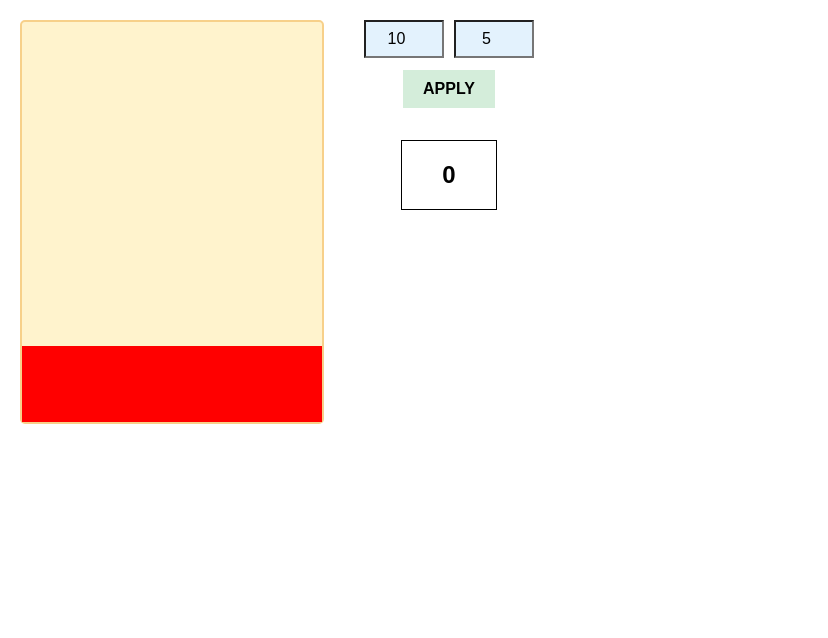
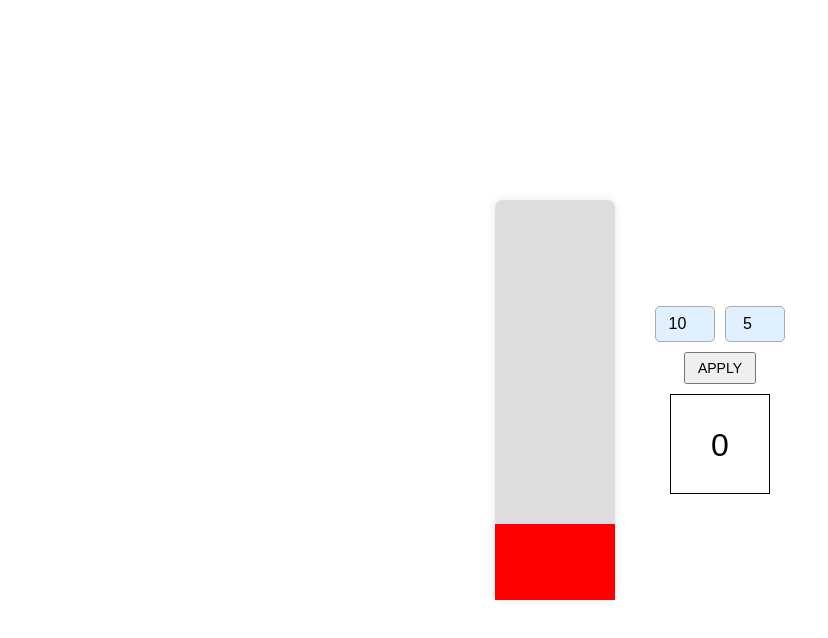
Before and after one commit to evsok/hello-world, a plain HTML site: page index.html in a window 1280 px wide. Both pictures are taken after a click on the button "APPLY". Shown: the whole page, without its empty margins (0-828 px from the left). Drawn offline with Linux system fonts and the light colour scheme.

Commit message:
Update index.html

```diff
--- a/index.html
+++ b/index.html
@@ -1,42 +1,52 @@
 <!DOCTYPE html>
-<html>
+<html lang="en">
 <head>
-  <meta name="viewport" content="width=device-width, initial-scale=1.0">
+  <meta charset="UTF-8" />
   <title>Loop Timer</title>
   <style>
-    body {
-      margin: 0;
-      padding: 20px;
-      font-family: Arial, sans-serif;
-      display: flex;
-      height: 100vh;
+    * {
       box-sizing: border-box;
     }
 
-    .runner-container {
-      width: 300px;
-      height: 400px;
-      background-color: #fff3cd;
-      border: 2px solid #f7d08a;
-      border-radius: 5px;
-      position: relative;
+    html, body {
+      margin: 0;
+      padding: 0;
+      height: 100%;
+      font-family: sans-serif;
+      overflow: hidden;
     }
 
-    .runner-bar {
+    body {
+      display: flex;
+      justify-content: center;
+      align-items: center;
+      gap: 40px;
+      padding: 20px;
+    }
+
+    .runner-box {
+      width: 120px;
+      height: 400px;
+      background-color: #ddd;
+      position: relative;
+      border-radius: 8px;
+      box-shadow: 0 0 10px rgba(0, 0, 0, 0.1);
+    }
+
+    .bar-fill {
       position: absolute;
       bottom: 0;
       width: 100%;
-      height: 0%;
+      height: 0;
       background-color: red;
       transition: height 1s linear;
     }
 
     .control-panel {
-      margin-left: 40px;
       display: flex;
       flex-direction: column;
       align-items: center;
-      gap: 12px;
+      gap: 10px;
     }
 
     .inputs {
@@ -44,94 +54,113 @@
       gap: 10px;
     }
 
-    .inputs input {
+    input[type="number"] {
       width: 60px;
       padding: 8px;
       font-size: 16px;
-      background-color: #e3f2fd;
+      background-color: #e0f0ff;
+      border: 1px solid #aaa;
+      border-radius: 5px;
       text-align: center;
     }
 
-    .apply-btn {
-      padding: 10px 20px;
-      font-size: 16px;
-      font-weight: bold;
-      background-color: #d4edda;
-      border: none;
-      cursor: pointer;
+    button {
+      font-size: 14px;
+      padding: 6px 12px;
     }
 
-    .loop-counter {
-      margin-top: 20px;
+    .loop-count {
+      font-size: 32px;
       border: 1px solid black;
-      padding: 20px 40px;
-      font-size: 24px;
-      font-weight: bold;
+      width: 100px;
+      height: 100px;
+      text-align: center;
+      line-height: 100px;
     }
   </style>
 </head>
 <body>
-
-  <div class="runner-container">
-    <div class="runner-bar" id="runnerBar"></div>
+  <div class="runner-box">
+    <div class="bar-fill" id="barFill"></div>
   </div>
-
   <div class="control-panel">
     <div class="inputs">
-      <input type="number" id="workTime" value="10" min="1">
-      <input type="number" id="restTime" value="5" min="1">
+      <input type="number" id="workInput" placeholder="Work" value="10" />
+      <input type="number" id="restInput" placeholder="Rest" value="5" />
     </div>
-    <button class="apply-btn" onclick="startLoop()">APPLY</button>
-    <div class="loop-counter" id="loopCounter">0</div>
+    <button onclick="applySettings()">APPLY</button>
+    <div class="loop-count" id="loopCount">0</div>
   </div>
 
   <script>
-    let workSeconds = 10;
-    let restSeconds = 5;
-    let runnerBar = document.getElementById('runnerBar');
-    let loopCounter = document.getElementById('loopCounter');
-    let loopCount = 0;
-    let interval;
-    let isWorking = true;
-    let timeRemaining = workSeconds;
+    let workDuration = 10;
+    let restDuration = 5;
+    let currentPhase = 'work';
+    let timer = 0;
+    let interval = null;
+    let loopCounter = 0;
+    const barFill = document.getElementById('barFill');
+    let wakeLock = null;
+
+    async function requestWakeLock() {
+      try {
+        wakeLock = await navigator.wakeLock.request('screen');
+      } catch (err) {
+        console.error(`${err.name}, ${err.message}`);
+      }
+    }
+
+    document.addEventListener('visibilitychange', () => {
+      if (wakeLock !== null && document.visibilityState === 'visible') {
+        requestWakeLock();
+      }
+    });
+
+    function applySettings() {
+      workDuration = parseInt(document.getElementById('workInput').value) || 10;
+      restDuration = parseInt(document.getElementById('restInput').value) || 5;
+      loopCounter = 0;
+      document.getElementById('loopCount').textContent = loopCounter;
+      startLoop();
+      requestWakeLock();
+    }
 
     function startLoop() {
       clearInterval(interval);
-      workSeconds = parseInt(document.getElementById('workTime').value);
-      restSeconds = parseInt(document.getElementById('restTime').value);
-      loopCount = 0;
-      loopCounter.textContent = loopCount;
-      isWorking = true;
-      timeRemaining = workSeconds;
-      runnerBar.style.backgroundColor = 'red';
-      runnerBar.style.height = '0%';
-      interval = setInterval(tick, 1000);
+      timer = 0;
+      currentPhase = 'work';
+      updateBar();
+      interval = setInterval(updateTimer, 1000);
     }
 
-    function tick() {
-      timeRemaining--;
+    function updateTimer() {
+      timer++;
+      let duration = currentPhase === 'work' ? workDuration : restDuration;
+      let progress = timer / duration;
 
-      const total = isWorking ? workSeconds : restSeconds;
-      const percent = (isWorking ? (total - timeRemaining) : timeRemaining) / total * 100;
+      if (progress > 1) {
+        if (currentPhase === 'rest') {
+          loopCounter++;
+          document.getElementById('loopCount').textContent = loopCounter;
+        }
+        currentPhase = currentPhase === 'work' ? 'rest' : 'work';
+        timer = 0;
+        duration = currentPhase === 'work' ? workDuration : restDuration;
+        progress = 0;
+      }
 
-      runnerBar.style.height = `${percent}%`;
-      runnerBar.style.backgroundColor = isWorking ? 'red' : 'green';
+      updateBar(progress);
+    }
 
-      if (timeRemaining <= 0) {
-        if (isWorking) {
-          isWorking = false;
-          timeRemaining = restSeconds;
-          runnerBar.style.height = '100%';
-        } else {
-          isWorking = true;
-          timeRemaining = workSeconds;
-          runnerBar.style.height = '0%';
-          loopCount++;
-          loopCounter.textContent = loopCount;
-        }
+    function updateBar(progress = 0) {
+      if (currentPhase === 'work') {
+        barFill.style.backgroundColor = 'red';
+        barFill.style.height = `${progress * 100}%`;
+      } else {
+        barFill.style.backgroundColor = 'green';
+        barFill.style.height = `${(1 - progress) * 100}%`;
       }
     }
   </script>
-
 </body>
 </html>
```
